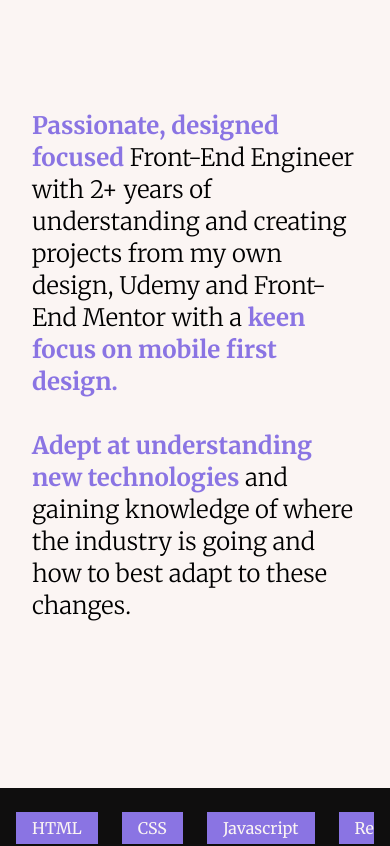
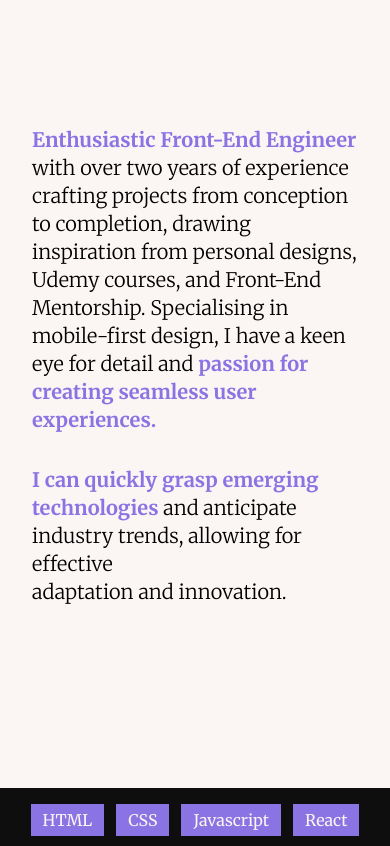
Before and after one commit to JackMorre/2024-website-portfolio, a React (Vite) app: page / in a window 390 px wide. Shown: the part 900-1746 px from the top of the page. Built offline with nearby package versions, Linux system fonts and the light colour scheme.

Commit message:
fixing menu nav functionality and updating mobile use

```diff
--- a/src/pages/Home.jsx
+++ b/src/pages/Home.jsx
@@ -1,36 +1,38 @@
 import { Helmet } from "react-helmet";
 import AboutMe from "./componants/about-me/AboutMe";
 import Connect from "./componants/connect/Connect";
-import Footer from "./componants/footer/Footer";
 import Hero from "./componants/hero/Hero";
 import Skills from "./componants/skills/Skills";
 import WorkList from "./componants/work/WorkList";
 import { useMotionValueEvent, useScroll } from "framer-motion";
 import { useUi } from "../context/StateContext";
 import { useEffect, useState } from "react";
+import { useWindowSize } from "./hooks/useWindowSize";
 
 export default function Home() {
   const { updateLink } = useUi();
   const { scrollY } = useScroll();
-  const [yValue, setYValue] = useState(scrollY.current);
+  const [, heightWindow] = useWindowSize();
+  const [yValue, setYValue] = useState(scrollY.current + heightWindow);
 
+  const height = document.body.scrollHeight;
   useMotionValueEvent(scrollY, "change", (latest) => {
-    setYValue(latest);
+    setYValue(latest + heightWindow);
   });
 
   useEffect(
     function () {
-      if (yValue < 400) {
+      if (yValue < heightWindow + heightWindow / 2) {
         updateLink("home");
-      } else if (yValue < 1200) {
+      } else if (yValue < heightWindow * 2 + heightWindow / 2) {
         updateLink("about-me");
-      } else if (yValue < 1950) {
+      } else if (yValue < height - 100) {
         updateLink("work");
-      } else if (yValue > 1950) {
+      } else if (yValue > height - 100) {
         updateLink("connect");
       }
     },
-    [updateLink, yValue]
+    [updateLink, yValue, height, heightWindow]
   );
 
   return (
--- a/src/pages/Layout.jsx
+++ b/src/pages/Layout.jsx
@@ -32,7 +32,7 @@ export default function Layout() {
     <main
       className={` h-screen ${
         desktopMode
-          ? `w-[calc(100vw-50px)] xl:w-[calc(100vw-100px)] ml-auto`
+          ? `w-[calc(100vw-50px)] xl:w-[calc(100vw-70px)] ml-auto `
           : "w-full"
       }`}
     >
--- a/src/pages/componants/about-me/AboutMe.jsx
+++ b/src/pages/componants/about-me/AboutMe.jsx
@@ -2,24 +2,27 @@ export default function AboutMe() {
   return (
     <div
       id="about-me"
-      className="bg-light flex flex-col gap-8 items-center justify-center font-merriweather text-2xl font-light px-8 py-16 md:text-3xl md:py-32 sm:text-3xl md:px-20 h-screen lg:text-4xl"
+      className="bg-light flex flex-col gap-8 items-center justify-center font-merriweather text-xl font-light px-8 py-16 md:text-3xl md:py-32 sm:text-3xl md:px-20 h-screen lg:text-4xl"
     >
       <h2>
         <span className="font-semibold text-color">
-          Passionate, designed focused
+          Enthusiastic Front-End Engineer
         </span>{" "}
-        Front-End Engineer with 2+ years of understanding and creating projects
-        from my own design, Udemy and Front-End Mentor with a{" "}
+        with over two years of experience crafting projects from conception to
+        completion, drawing inspiration from personal designs, Udemy courses,
+        and Front-End Mentorship. Specialising in mobile-first design, I have a
+        keen eye for detail and
         <span className="font-semibold text-color">
-          keen focus on mobile first design.
+          {" "}
+          passion for creating seamless user experiences.
         </span>
       </h2>
       <h2>
         <span className="font-semibold text-color">
-          Adept at understanding new technologies
+          I can quickly grasp emerging technologies
         </span>{" "}
-        and gaining knowledge of where the industry is going and how to best
-        adapt to these changes.
+        and anticipate industry trends, allowing for effective
+        adaptation and innovation.
       </h2>
     </div>
   );
--- a/src/pages/componants/aside/Aside.jsx
+++ b/src/pages/componants/aside/Aside.jsx
@@ -11,7 +11,7 @@ export default function Aside() {
         <div
           className={` ${
             desktopMode
-              ? "w-[50px] xl:w-[100px] fixed z-30  border-r-[1px] border-dark top-0 left-0"
+              ? "w-[50px] xl:w-[70px] fixed z-30  border-r-[1px] border-dark top-0 left-0"
               : "fixed top-0 right-0 w-5/6 shadow-[-0px_0px_50px_10px_#0F0E0E] pt-16 z-40 bg-light"
           } h-screen flex flex-col justify-between bg-light`}
         >
--- a/src/pages/componants/aside/Socials.jsx
+++ b/src/pages/componants/aside/Socials.jsx
@@ -15,14 +15,18 @@ export default function Socials({ isRow }) {
       }`}
     >
       <li className="text-dark hover:text-color">
-        <button onClick={() => handleOpenTab("https://github.com/JackMorre")}>
+        <button
+          onClick={(e) => handleOpenTab(e, "https://github.com/JackMorre")}
+        >
           <FaGithub
             style={{ height: "30px", width: "30px", color: "inherit" }}
           />
         </button>
       </li>
       <li className="text-dark hover:text-color">
-        <button onClick={() => handleOpenTab("https://twitter.com/Jack_Morre")}>
+        <button
+          onClick={(e) => handleOpenTab(e, "https://twitter.com/Jack_Morre")}
+        >
           <FaTwitter
             style={{ height: "30px", width: "30px", color: "inherit" }}
           />
@@ -30,8 +34,11 @@ export default function Socials({ isRow }) {
       </li>
       <li className="text-dark hover:text-color">
         <button
-          onClick={() =>
-            handleOpenTab("https://www.linkedin.com/in/jack-morrell-bb7a7b124/")
+          onClick={(e) =>
+            handleOpenTab(
+              e,
+              "https://www.linkedin.com/in/jack-morrell-bb7a7b124/"
+            )
           }
         >
           <FaLinkedin
--- a/src/pages/componants/connect/Connect.jsx
+++ b/src/pages/componants/connect/Connect.jsx
@@ -1,4 +1,5 @@
 import { FaLinkedinIn } from "react-icons/fa6";
+import { handleOpenTab } from "../../../helpers/handlers";
 
 export default function Connect() {
   return (
@@ -7,7 +8,15 @@ export default function Connect() {
       className="bg-dark flex justify-between sm:justify-start items-center gap-2 h-32 p-8"
     >
       <h4 className="text-light text-2xl font-merriweather">Let's connect!</h4>
-      <button className="text-light bg-color h-12 w-12 rounded-full flex justify-center items-center hover:bg-light hover:text-color">
+      <button
+        onClick={(e) =>
+          handleOpenTab(
+            e,
+            "https://www.linkedin.com/in/jack-morrell-bb7a7b124/"
+          )
+        }
+        className="text-light bg-color h-12 w-12 rounded-full flex justify-center items-center hover:bg-light hover:text-color"
+      >
         <FaLinkedinIn style={{ color: "inherit" }} />
       </button>
     </div>
--- a/src/pages/componants/skills/Skills.jsx
+++ b/src/pages/componants/skills/Skills.jsx
@@ -2,11 +2,11 @@ import { skills } from "../../../helpers/skills";
 
 export default function Skills() {
   return (
-    <div className=" bg-dark px-4 py-6 ">
-      <ul className="flex gap-6 text-light items-baseline overflow-x-scroll md:overflow-x-auto md:flex-wrap md:justify-center font-merriweather xl:text-2xl">
+    <div className=" bg-dark px-4 py-4 ">
+      <ul className="flex gap-3 text-light flex-wrap justify-center font-merriweather xl:text-2xl lg:max-w-5xl mx-auto">
         {skills.map((skill) => {
           return (
-            <li key={skill} className="bg-color px-4 py-1 text-nowrap">
+            <li key={skill} className="bg-color px-3 py-1 text-nowrap">
               {skill}
             </li>
           );
--- a/src/pages/componants/work/BestGameDeal.jsx
+++ /dev/null
@@ -1,3 +0,0 @@
-export default function BestGameDeal() {
-  return <div>BestGameDeal</div>;
-}
--- a/src/pages/componants/work/FrontEndMentor.jsx
+++ /dev/null
@@ -1,3 +0,0 @@
-export default function FrontEndMentor() {
-  return <div>FrontEndMentor</div>;
-}
--- a/src/pages/componants/work/WorkElement.jsx
+++ b/src/pages/componants/work/WorkElement.jsx
@@ -35,7 +35,7 @@ export default function WorkElement() {
           <MainHelmet />
           {clickedWork.apps === undefined ? (
             <div className=" py-16  bg-light px-4 flex flex-col gap-4 ">
-              <div className="flex flex-col justify-center items-center gap-8">
+              <div className="flex flex-col justify-center items-center gap-8 pt-10">
                 <Title />
                 <MainImage />
                 <SkillsUsed />
--- a/src/pages/componants/work/WorkListItem.jsx
+++ b/src/pages/componants/work/WorkListItem.jsx
@@ -46,12 +46,14 @@ export default function WorkListItem({ data }) {
             <span>See more</span>
             <FaAngleRight />
           </button>
+          {data.websiteURL ? (
             <button
               onClick={(e) => handleOpenTab(e, data.websiteURL)}
               className="text-color bg-light hover:text-light hover:bg-color w-8 h-8 rounded-full flex items-center justify-center"
             >
               <FaRegShareFromSquare style={{ color: "inherit" }} />
             </button>
+          ) : null}
         </div>
       </div>
     </motion.li>
```
Lines whose indentation alone changed are shown as unchanged.
